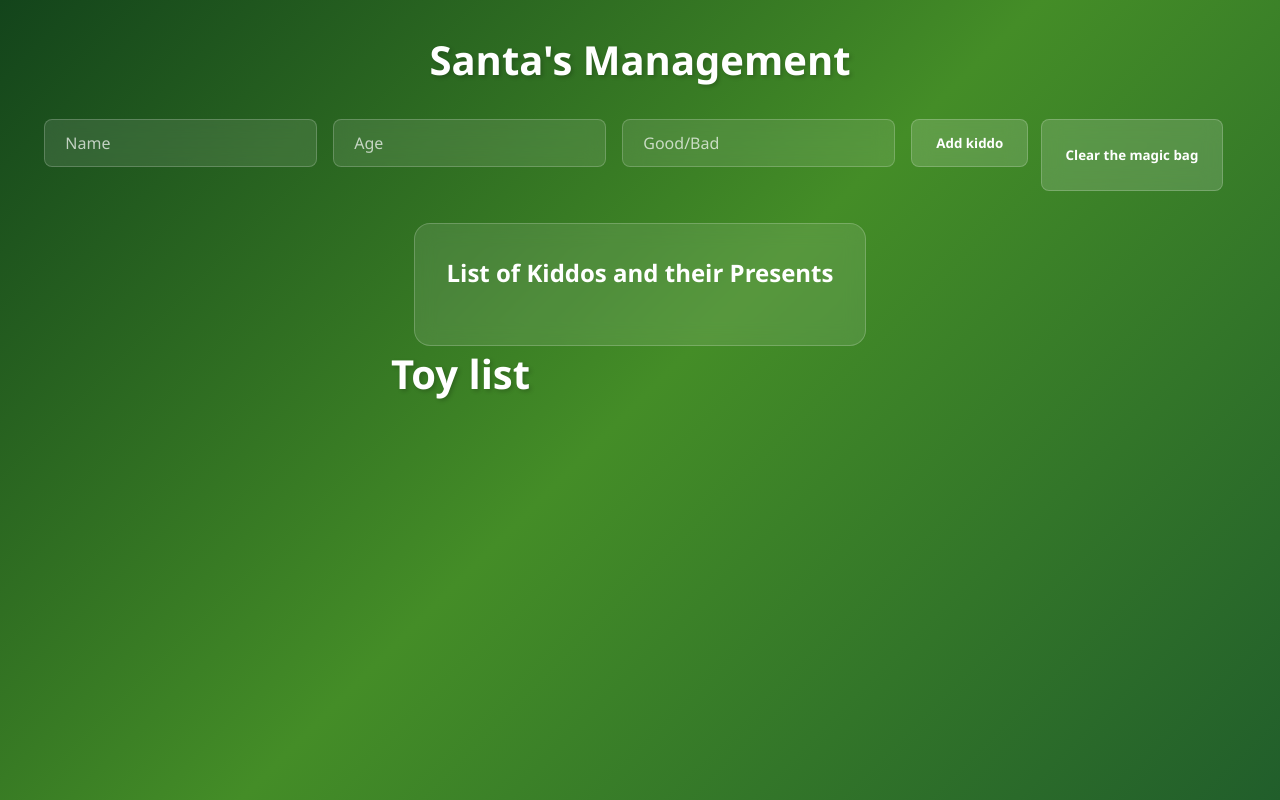
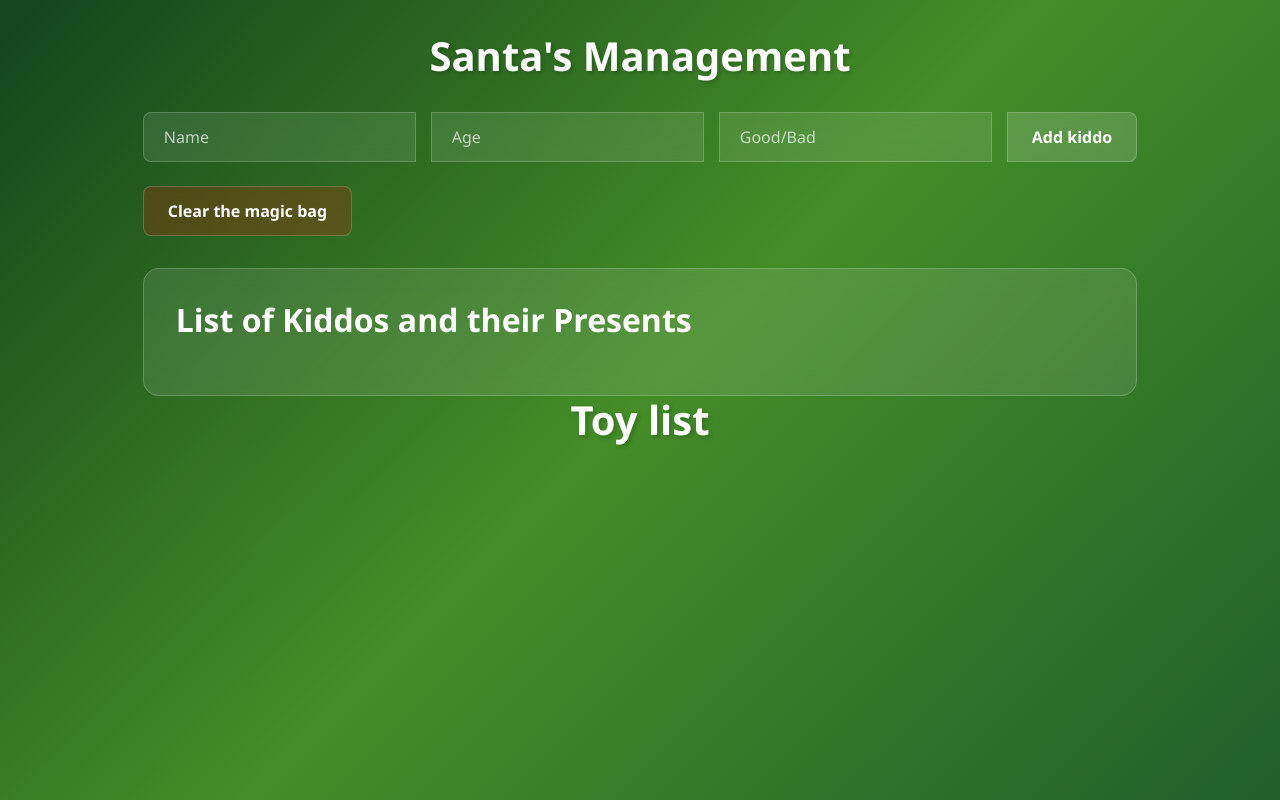
Before and after one commit to litchitsme/Santa-Management-List, a plain HTML site: page index.html in a window 1280 px wide. Drawn offline with nearby package versions, Linux system fonts and the light colour scheme; no server answers.

Commit message:
Small styling changes

```diff
--- a/index.html
+++ b/index.html
@@ -4,10 +4,13 @@
     <meta charset="UTF-8">
     <meta name="viewport" content="width=device-width, initial-scale=1.0">
     <title>Santa's Management</title>
+    <script src="https://kit.fontawesome.com/d7a7f9a796.js" crossorigin="anonymous"></script>
+    <link href="https://cdn.jsdelivr.net/npm/bootstrap@5.3.3/dist/css/bootstrap.min.css" rel="stylesheet" integrity="sha384-QWTKZyjpPEjISv5WaRU9OFeRpok6YctnYmDr5pNlyT2bRjXh0JMhjY6hW+ALEwIH" crossorigin="anonymous">
     <link rel="stylesheet" href="style.css">
 </head>
 <body>
     <div class="container">
+        <div>
             <h1>Santa's Management</h1>
 
             <!-- Add Post Form -->
@@ -19,7 +22,7 @@
             </div>
 
             <div class="button-group">
-            <button id="clearStorage">Clear the magic bag</button>
+                <button class="redbutton" id="clearStorage">Clear the magic bag</button>
             </div>
 
             <div id="output"></div>
@@ -30,12 +33,15 @@
                 <div id="savedOutput"></div>
             </div>
         </div>
-    <div class="container">
+
+        <div>
             <h1>Toy list</h1>
             <div id="toyOutput"></div>
+        </div>
     </div>
 
 
     <script src="script.js"></script>
+    <script src="https://cdn.jsdelivr.net/npm/bootstrap@5.3.3/dist/js/bootstrap.bundle.min.js" integrity="sha384-YvpcrYf0tY3lHB60NNkmXc5s9fDVZLESaAA55NDzOxhy9GkcIdslK1eN7N6jIeHz" crossorigin="anonymous"></script>
 </body>
 </html>
```
Lines whose indentation alone changed are shown as unchanged.
